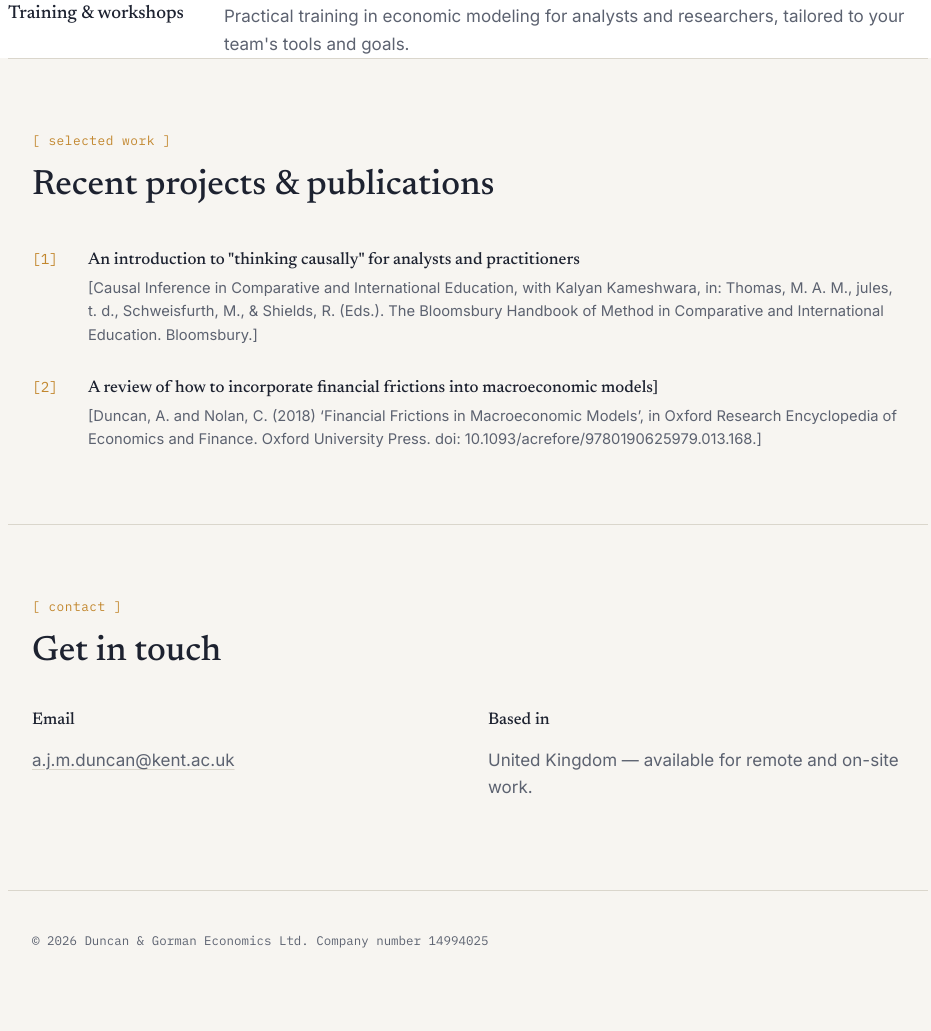
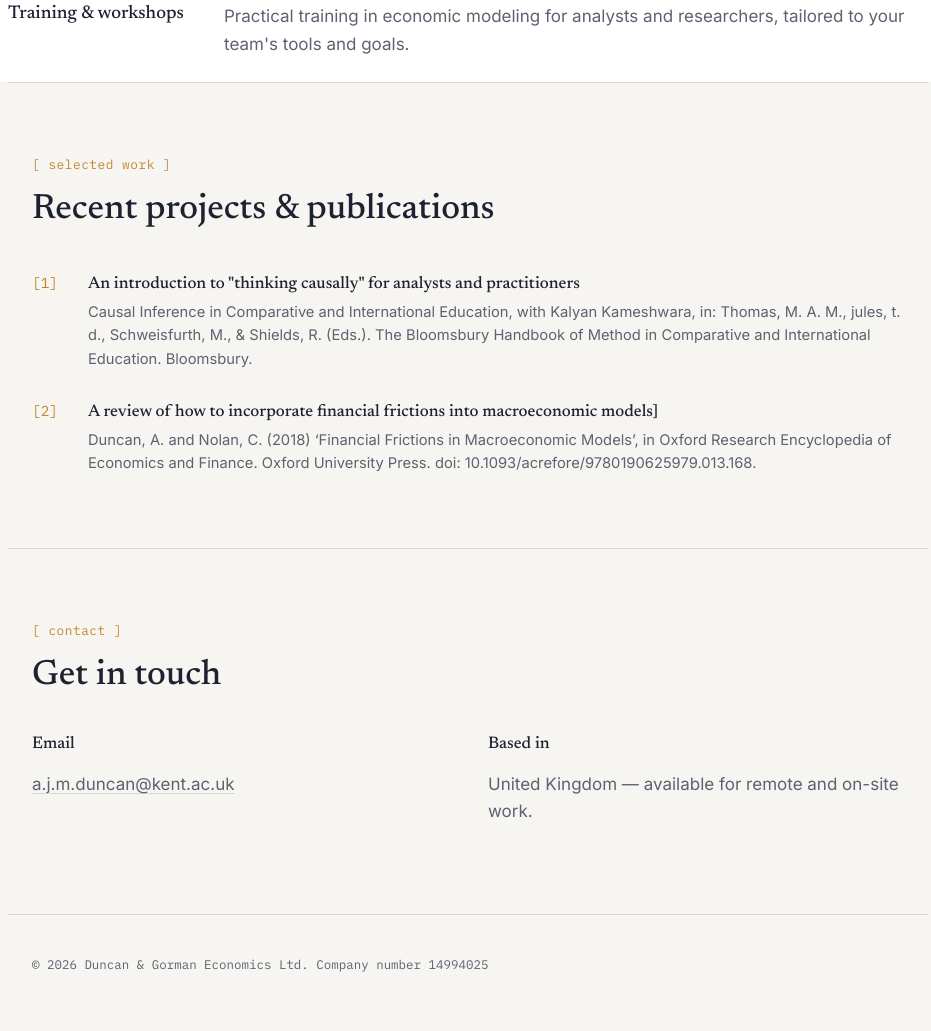
Before and after one commit to gormane16/gormane16, a plain HTML site: page index.html in a window 1280 px wide. Shown: the part 2029-3060 px from the top of the page, without its empty margins (172-1103 px from the left). Before the commit the page ends 3036 px from the top, so only its background shows below. Drawn offline with Linux system fonts and the light colour scheme.

Commit message:
Update index.html

```diff
--- a/index.html
+++ b/index.html
@@ -473,6 +473,7 @@
           Practical training in economic modeling
           for analysts and researchers, tailored to your team's tools and
           goals.
+            <p>
         </p>
       </div>
     </div>
@@ -488,18 +489,18 @@
       <span class="work-num">[1]</span>
       <div>
         <h3>An introduction to "thinking causally" for analysts and practitioners</h3>
-        <span class="meta">[Causal Inference in Comparative and International Education, with Kalyan Kameshwara,
+        <span class="meta">Causal Inference in Comparative and International Education, with Kalyan Kameshwara,
           in: Thomas, M. A. M., jules, t. d., Schweisfurth, M., & Shields, R. (Eds.).
-          The Bloomsbury Handbook of Method in Comparative and International Education. Bloomsbury.]</span>
+          The Bloomsbury Handbook of Method in Comparative and International Education. Bloomsbury.</span>
       </div>
     </li>
     <li class="work-item">
       <span class="work-num">[2]</span>
       <div>
         <h3>A review of how to incorporate financial frictions into macroeconomic models]</h3>
-        <span class="meta">[Duncan, A. and Nolan, C. (2018) ‘Financial Frictions in Macroeconomic Models’,
+        <span class="meta">Duncan, A. and Nolan, C. (2018) ‘Financial Frictions in Macroeconomic Models’,
           in Oxford Research Encyclopedia of Economics and Finance.
-          Oxford University Press. doi: 10.1093/acrefore/9780190625979.013.168.]</span>
+          Oxford University Press. doi: 10.1093/acrefore/9780190625979.013.168.</span>
       </div>
     </li>
   </ol>
```
